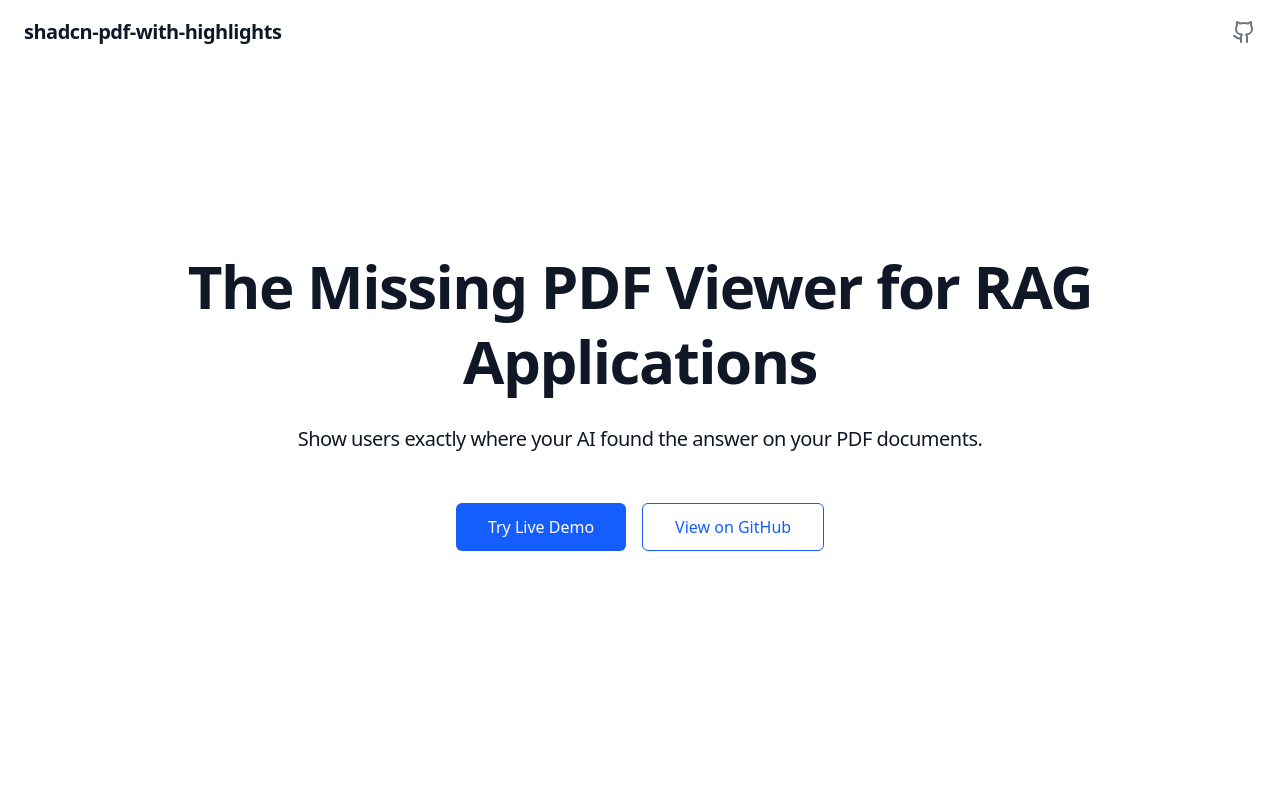
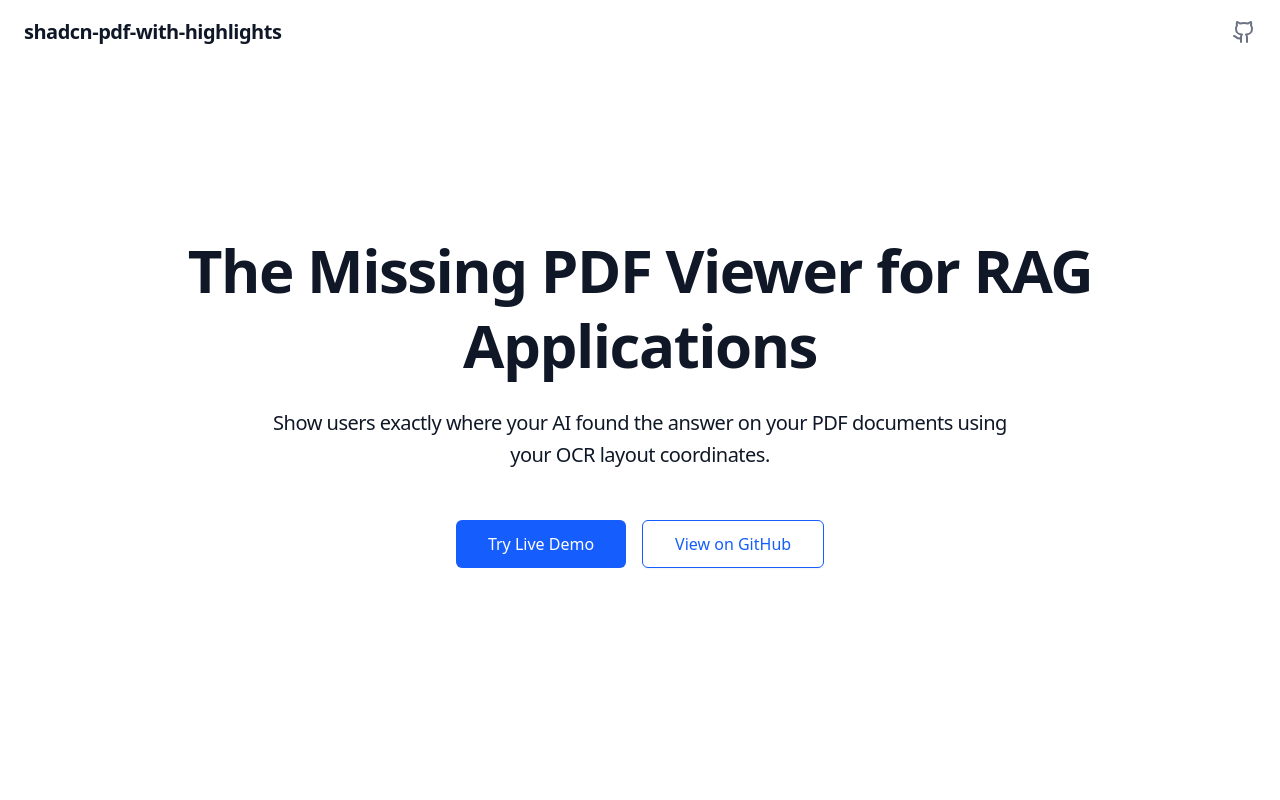
Before and after one commit to rajeshdavidbabu/shadcn-pdf-with-highlights, a React (Vite) app: page / in a window 1280 px wide. Shown: the top 800 px of the page. Built offline with nearby package versions, Linux system fonts and the light colour scheme.

Commit message:
Updating readme

```diff
--- a/src/ui/landing-page.tsx
+++ b/src/ui/landing-page.tsx
@@ -41,7 +41,7 @@ export function LandingPage({ children }: LandingPageProps) {
                         The Missing PDF Viewer for RAG Applications
                     </h1>
                     <p className="mx-auto max-w-3xl text-xl tracking-tight md:text-xl leading-relaxed font-medium">
-                        Show users exactly where your AI found the answer on your PDF documents.
+                        Show users exactly where your AI found the answer on your PDF documents using your OCR layout coordinates.
                     </p>
                     <div className="flex items-center justify-center gap-4 pt-6">
                         <Button
```
